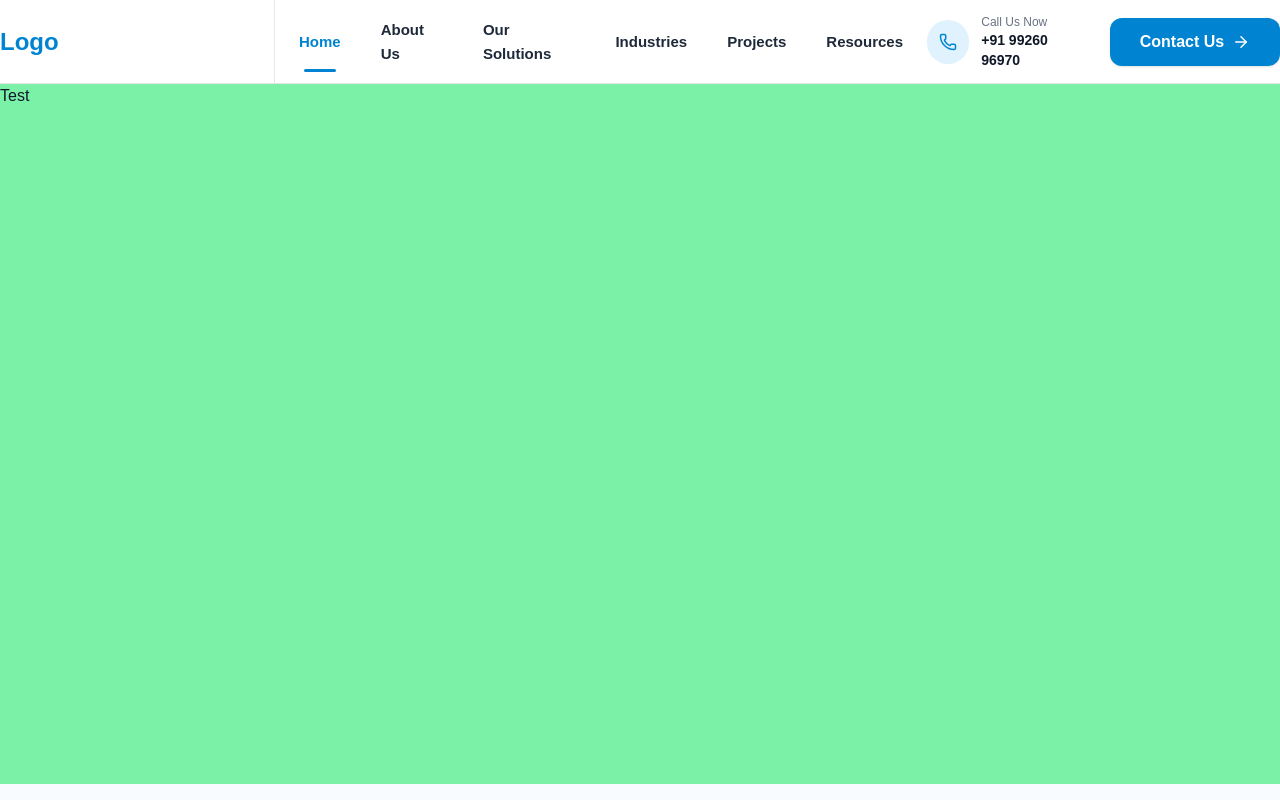
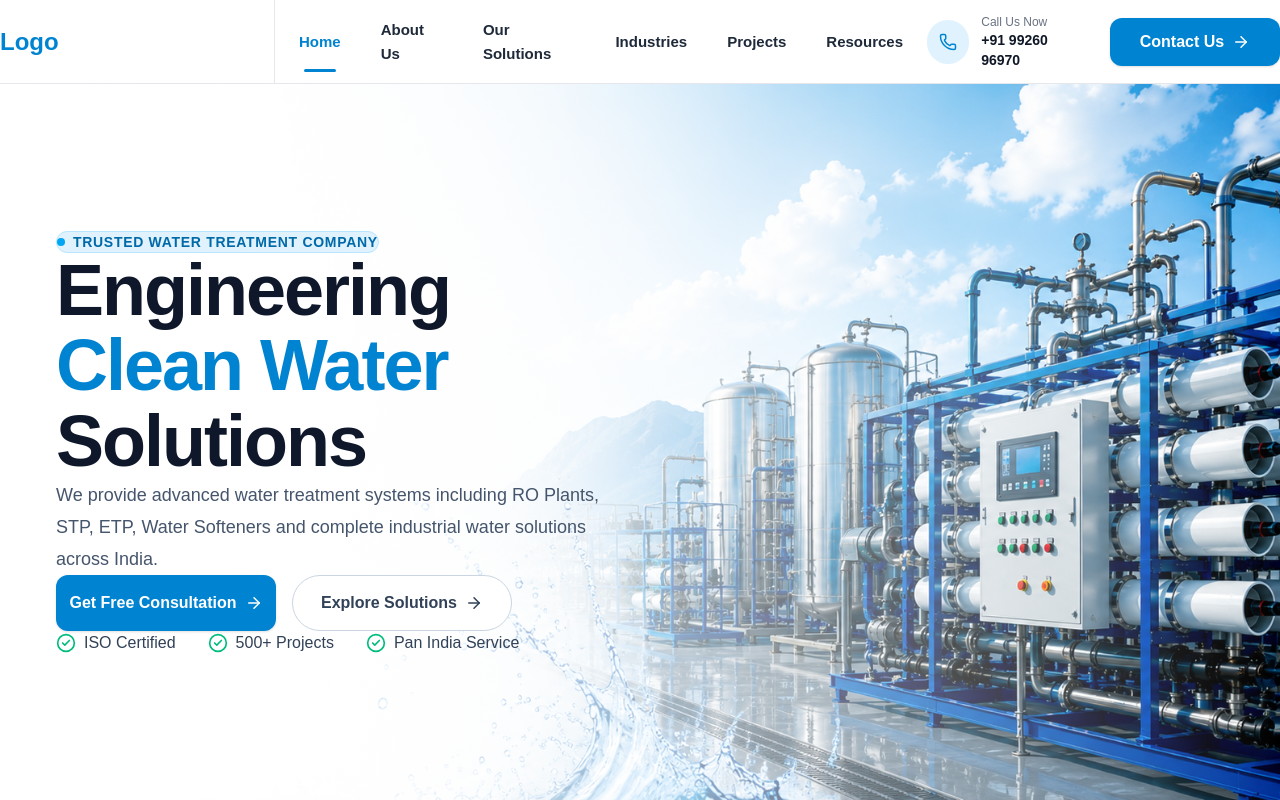
Before and after one commit to TanishqxProgrammer/G.Tech-Global-, a React (Vite) app in the folder gtech-website/: page / in a window 1280 px wide. Built offline with nearby package versions, Linux system fonts and the light colour scheme.

Commit message:
Complete hero section and improve homepage layout

```diff
--- a/gtech-website/src/components/common/Container.jsx
+++ b/gtech-website/src/components/common/Container.jsx
@@ -1,7 +1,7 @@
 const Container = ({ children, className = "" }) => {
   return (
     <div
-      className={`mx-auto w-full max-w-[1600px] px-8 ${className}`}
+      className={`mx-auto w-full max-w-screen-2xl px-6 lg:px-8 xl:px-10 ${className}`}
     >
       {children}
     </div>
--- a/gtech-website/src/components/layout/Navbar.jsx
+++ b/gtech-website/src/components/layout/Navbar.jsx
@@ -16,7 +16,6 @@ const navLinks = [
 const Navbar = () => {
   return (
     <header className="h-[84px] border-b border-gray-200 bg-white">
-      <Container className="h-full">
         <div className="flex h-full items-center justify-evenly gap-6">
 
           {/* Logo */}
@@ -76,7 +75,6 @@ const Navbar = () => {
 
           </div>
         </div>
-      </Container>
     </header>
   );
 };
--- a/gtech-website/src/components/sections/Hero.jsx
+++ b/gtech-website/src/components/sections/Hero.jsx
@@ -1,71 +1,88 @@
-import Container from "../common/Container";
+import { ArrowRight, CheckCircle2 } from "lucide-react";
+import heroBg from "../../assets/images/hero/img2.png";
+
 import Button from "../common/Button";
 
 const Hero = () => {
   return (
-    <section className="bg-[#F8FBFF] overflow-hidden">
-      <Container className="bg-green-300">
-        <div className="grid lg:grid-cols-2 items-center gap-16 py-20 lg:py-28">
+    <section
+      className="relative overflow-hidden bg-cover bg-no-repeat min-h-[700px] lg:min-h-[calc(100vh-84px)]"
+      style={{
+        backgroundImage: `url(${heroBg})`,
+        backgroundPosition: "right center",
+      }}
+    >
+      {/* Overlay */}
+      <div className="absolute inset-0 bg-gradient-to-r from-white via-white/60 to-transparent" />
 
-          {/* Left Content */}
-          <div className="max-w-[560px]">
+      {/* Hero Content */}
+      <div className="relative z-10 flex min-h-[700px] lg:min-h-[calc(100vh-84px)] items-center">
+        <div className="mx-auto w-full max-w-[1600px] px-6 sm:px-8 lg:px-12 xl:px-16">
+          <div className="max-w-[600px] translate-x-10 lg:translate-x-14">
+            {/* Badge */}
+            <div className="mb-6 inline-flex items-center gap-2 rounded-full border border-sky-200 bg-sky-100 px-5 py-2">
+              <span className="h-2 w-2 rounded-full bg-sky-500"></span>
 
-            <span className="inline-block rounded-full bg-sky-100 px-4 py-2 text-sm font-semibold text-sky-700">
-              Pure Water • Better Tomorrow
-            </span>
+              <span className="text-sm font-semibold uppercase tracking-wider text-sky-700">
+                Trusted Water Treatment Company
+              </span>
+            </div>
 
-            <h1 className="mt-6 text-5xl lg:text-6xl font-extrabold leading-tight text-slate-900">
+            {/* Heading */}
+            <h1 className="text-5xl font-black leading-[1.05] tracking-[-2px] text-slate-900 lg:text-6xl xl:text-[72px]">
               Engineering
               <br />
-              Water Solutions
+              <span className="text-sky-600">Clean Water</span>
               <br />
-              Across <span className="text-sky-600">India</span>
+              Solutions
             </h1>
 
-            <p className="mt-6 text-lg leading-8 text-slate-600">
-              We design, manufacture and maintain advanced water treatment
-              systems for industrial, commercial and residential applications
-              with reliable after-sales support.
+            {/* Description */}
+            <p className="mt-8 max-w-[560px] text-lg leading-8 text-slate-600">
+              We provide advanced water treatment systems including RO Plants,
+              STP, ETP, Water Softeners and complete industrial water solutions
+              across India.
             </p>
 
-            <div className="mt-10 flex flex-wrap gap-4">
-              <Button>
-                Explore Solutions
+            {/* Buttons */}
+            <div className="mt-10 flex flex-wrap items-center gap-4">
+              <Button className="h-14 min-w-[220px]">
+                Get Free Consultation
+                <ArrowRight size={18} />
               </Button>
 
-              <Button variant="secondary">
-                Get Free Quote
-              </Button>
+              <button className="flex h-14 min-w-[220px] items-center justify-center gap-2 rounded-full border border-slate-300 bg-white px-8 font-semibold text-slate-700 transition duration-300 hover:border-sky-500 hover:text-sky-600">
+                Explore Solutions
+                <ArrowRight size={18} />
+              </button>
             </div>
 
-          </div>
-
-          {/* Right Image */}
-
-          <div className="flex justify-center lg:justify-end">
-
-            <div className="relative w-full max-w-[680px]">
-
-              {/* Background Circle */}
-
-              <div className="absolute -top-10 -right-10 h-64 w-64 rounded-full bg-sky-200/40 blur-3xl"></div>
-
-              {/* Image Card */}
-
-              <div className="relative flex h-[600px] w-full items-center justify-center rounded-[32px] border border-slate-200 bg-white shadow-2xl">
-
-                <span className="text-xl font-semibold text-slate-400">
-                  Hero Image
+            {/* Trust Points */}
+            <div className="mt-10 flex flex-wrap gap-8">
+              <div className="flex items-center gap-2">
+                <CheckCircle2 size={20} className="text-emerald-500" />
+                <span className="font-medium text-slate-700">
+                  ISO Certified
                 </span>
-
               </div>
 
+              <div className="flex items-center gap-2">
+                <CheckCircle2 size={20} className="text-emerald-500" />
+                <span className="font-medium text-slate-700">
+                  500+ Projects
+                </span>
+              </div>
+
+              <div className="flex items-center gap-2">
+                <CheckCircle2 size={20} className="text-emerald-500" />
+                <span className="font-medium text-slate-700">
+                  Pan India Service
+                </span>
+              </div>
             </div>
-
           </div>
-
         </div>
-      </Container>
+      </div>
     </section>
   );
 };
--- a/gtech-website/src/pages/Home.jsx
+++ b/gtech-website/src/pages/Home.jsx
@@ -1,11 +1,10 @@
 import MainLayout from "../components/layout/MainLayout";
+import Hero from "../components/sections/Hero";
 
 const Home = () => {
   return (
     <MainLayout>
-      <div className="h-[700px] bg-green-300">
-        Test
-      </div>
+      <Hero />
     </MainLayout>
   );
 };
```
Also changed, not shown: gtech-website/src/assets/images/hero/img.png (added), gtech-website/src/assets/images/hero/img2.png (added).
